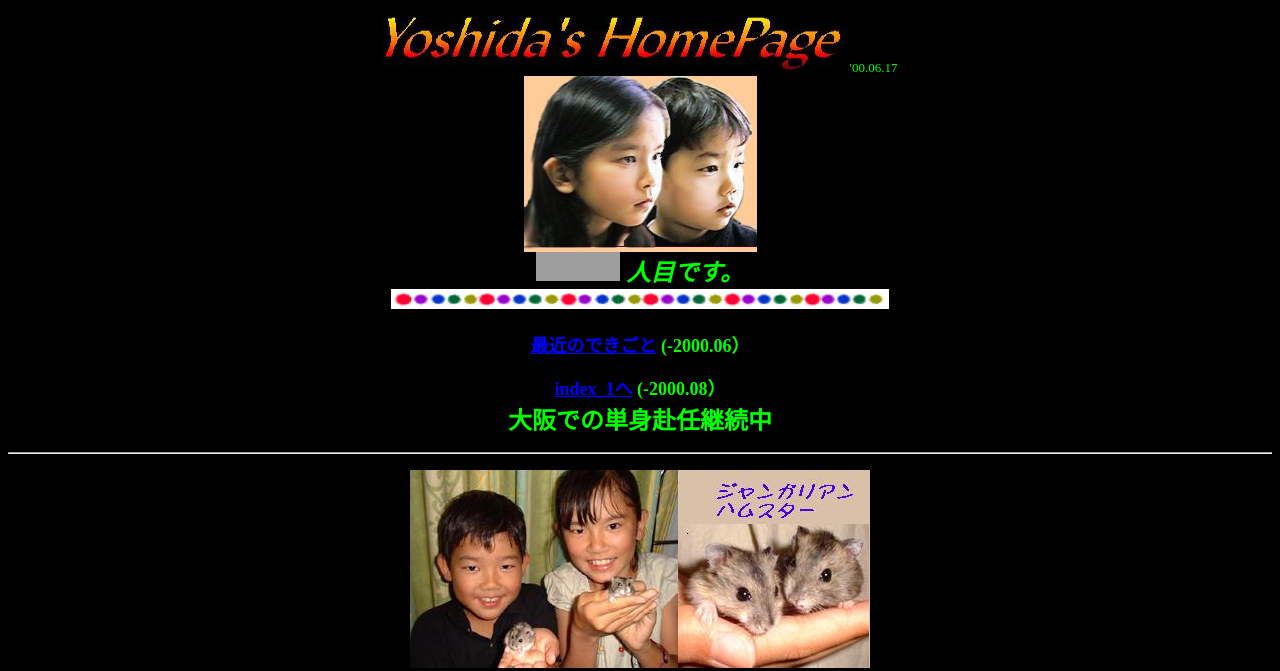
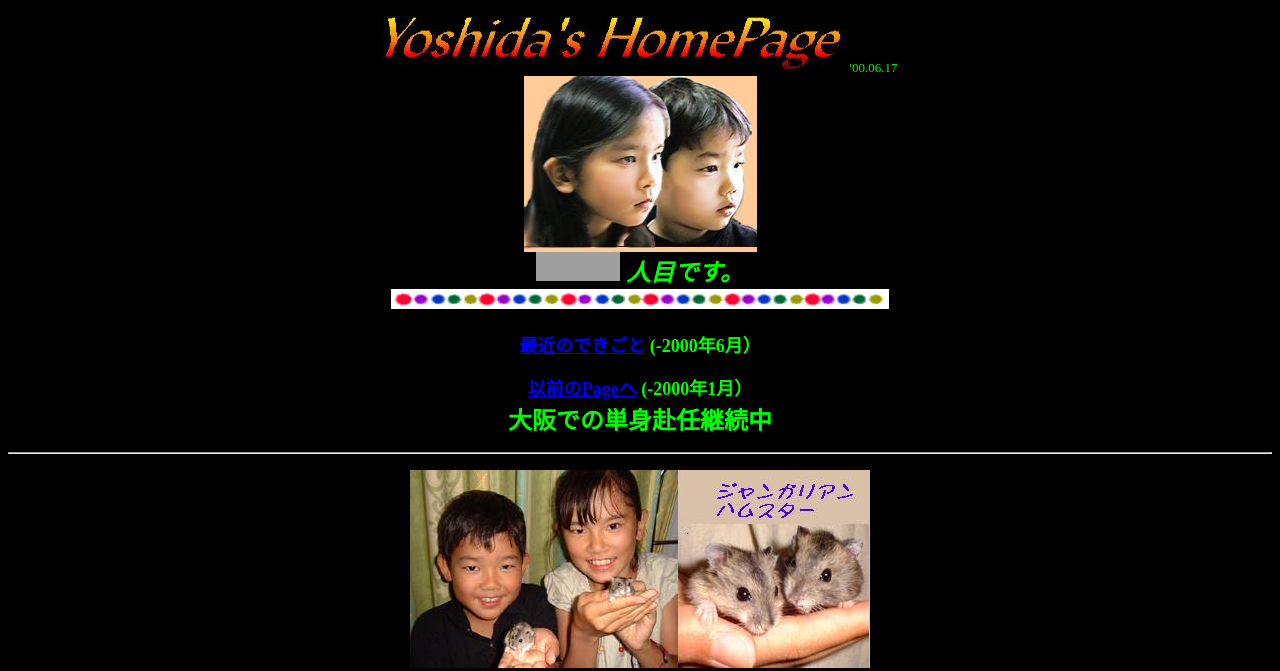
Before and after one commit to fx14075-star/fx14075-star.github.io, a plain HTML site: page index.html in a window 1280 px wide. Shown: the top 671 px of the page. Drawn offline with Linux system fonts and the light colour scheme; grey boxes are pictures that could not be loaded; files whose address does not match are found by name.

Commit message:
Update index.html

```diff
--- a/index.html
+++ b/index.html
@@ -12,9 +12,9 @@
 <FONT face="ＭＳ Ｐゴシック"><STRONG><FONT size="+2"><EM> <IMG src="http://cgi01.u-page.so-net.ne.jp/public/counter/cgi-bin/counter.cgi?cname=hiro-ct&gctype=a&keta=5" width="84" height="29"> 人目です。 </EM>
 <br><img SRC="img/a_neon.gif" height=20 width=498>
 </FONT></STRONG></FONT><p><FONT face="ＭＳ Ｐゴシック"><STRONG><FONT size="+2"><font face="ＭＳ Ｐゴシック"><font size=+1><a href="index_dekigoto.html">最近のできごと</a>
-(-2000.06）</font></font>
-   </FONT></STRONG></FONT><p><FONT face="ＭＳ Ｐゴシック"><STRONG><FONT size="+2"><font face="ＭＳ Ｐゴシック"><font size=+1><a href="index_1.html">index_1へ</a>
-(-2000.08）</font></font>
+(-2000年6月）</font></font>
+   </FONT></STRONG></FONT><p><FONT face="ＭＳ Ｐゴシック"><STRONG><FONT size="+2"><font face="ＭＳ Ｐゴシック"><font size=+1><a href="index_1.html">以前のPageへ</a>
+(-2000年1月）</font></font>
 <br><b><font face="ＭＳ Ｐゴシック"><font size=+2>大阪での単身赴任継続中</font></font></b>
 </FONT></STRONG></FONT><hr>
 <p><FONT face="ＭＳ Ｐゴシック"><STRONG><FONT size="+2"><img SRC="img/9910-20.jpg" height=198 width=460><!--文章ブロック1はここから --></FONT></STRONG></FONT></center>
```
